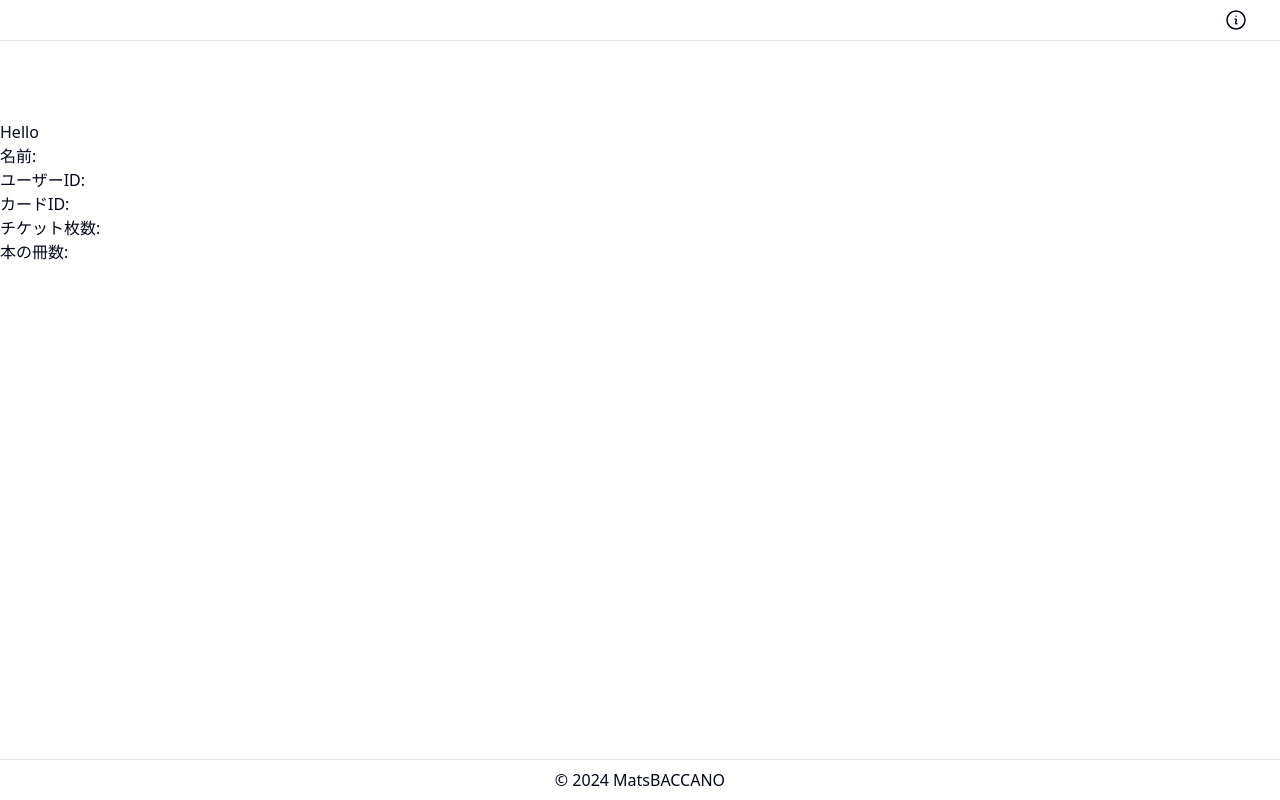
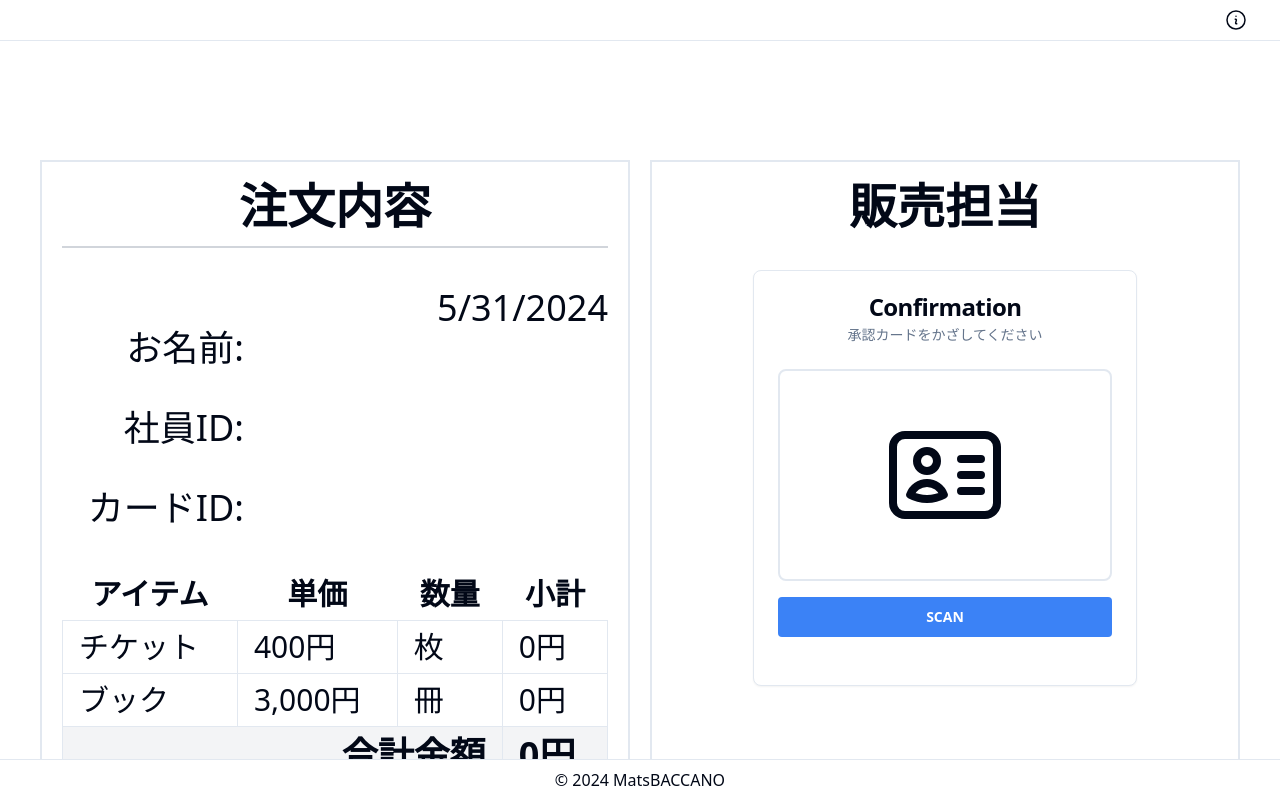
Before and after one commit to Takashi-Matsumura/nfc-ticket-purchase, a Next.js app: page /sales/1/confirm in a window 1280 px wide. Shown: the top 800 px of the page. Built offline with nearby package versions, Linux system fonts and the light colour scheme.

Commit message:
feat: Add NFC scanning functionality to sales confirmation page

```diff
--- a/src/app/sales/[id]/confirm/page.tsx
+++ b/src/app/sales/[id]/confirm/page.tsx
@@ -1,27 +1,207 @@
 "use client";
 
-import { useSearchParams } from "next/navigation";
-import React from "react";
+import { useRouter, useSearchParams } from "next/navigation";
+import React, { useState } from "react";
+
+import {
+  Card,
+  CardContent,
+  CardDescription,
+  CardFooter,
+  CardHeader,
+  CardTitle,
+} from "@/components/ui/card";
+
+import { HiOutlineIdentification } from "react-icons/hi2";
+import {
+  CancelButton,
+  CommitButton,
+  OKButton,
+} from "@/app/components/button/Buttons";
+import { getIDmStr } from "@/app/lib/nfc/rcs300.mjs";
+import { useToast } from "@/components/ui/use-toast";
+import { set } from "react-hook-form";
 
 const ConfirmPage = () => {
   const searchParams = useSearchParams();
+  const router = useRouter();
+
   const name = searchParams.get("name");
   const userid = searchParams.get("userid");
   const cardid = searchParams.get("cardid");
   const ticket = searchParams.get("ticket");
   const book = searchParams.get("book");
 
+  const [idm, setIdm] = useState<string | undefined>("");
+  const [isScanning, setIsScanning] = useState<boolean>(false);
+  const [isConfirmed, setIsConfirmed] = useState<boolean>(false);
+  const [showMessage, setShowMessage] = useState<boolean>(false);
+  const { toast } = useToast();
+
+  const handleClick = async () => {
+    setIsScanning(true);
+    try {
+      await getIDmStr(navigator).then((idmString) => {
+        if (idmString) {
+          setIdm(idmString?.replace(/\s/g, ""));
+          setIsConfirmed(true);
+        } else {
+          setIdm(undefined);
+          toast({
+            title: "Error",
+            description: "IDmが取得できませんでした",
+          });
+        }
+      });
+    } catch (e) {
+      console.error(e);
+    }
+    setIsScanning(false);
+  };
+
+  const today = new Date().toLocaleDateString();
+
+  const ticketPrice = 400; // チケットの単価
+  const bookPrice = 3000; // ブックの単価
+
+  // ticketとbookを数値に変換し、nullチェックを行う
+  const ticketCount = ticket ? parseInt(ticket, 10) : 0;
+  const bookCount = book ? parseInt(book, 10) : 0;
+
+  const ticketSubtotal = ticketCount * ticketPrice; // チケットの小計
+  const bookSubtotal = bookCount * bookPrice; // ブックの小計
+  const totalAmount = ticketSubtotal + bookSubtotal; // 合計金額
+
+  const handleOK = () => {
+    try {
+      setShowMessage(true); // メッセージを表示
+      // ここにDB登録処理を追加
+      router.push("/sales");
+    } catch (e) {
+      console.error(e);
+    }
+  };
+
+  const handleCancel = () => {
+    router.back();
+  };
+
   return (
-    <div>
-      <div>
-        <h1>Hello</h1>
-        <p>名前: {name}</p>
-        <p>ユーザーID: {userid}</p>
-        <p>カードID: {cardid}</p>
-        <p>チケット枚数: {ticket}</p>
-        <p>本の冊数: {book}</p>
+    <>
+      <div className="flex w-full p-10 space-x-5">
+        <div className="flex flex-col w-1/2 items-center border-2 p-5">
+          <h1 className="text-5xl font-bold">
+            {!isConfirmed ? "注文内容" : "領収書"}
+          </h1>
+          <hr className="w-full border-t-2 border-gray-300 mt-4" />
+          <div className="text-4xl mt-10 w-full">
+            <p className="text-right">{today}</p>
+            <div className="flex w-full">
+              <div className="flex flex-col w-1/3 text-right space-y-10">
+                <p>お名前:</p>
+                <p>社員ID:</p>
+                <p>カードID:</p>
+              </div>
+              <div className="flex flex-col w-2/3 text-left space-y-10">
+                <p className="pl-10 font-bold">{name}</p>
+                <p className="pl-10 font-bold">{userid}</p>
+                <p className="pl-10">{cardid}</p>
+              </div>
+            </div>
+          </div>
+          <table className="table-auto w-full mt-10 text-3xl">
+            <thead>
+              <tr>
+                <th className="px-4 py-2">アイテム</th>
+                <th className="px-4 py-2">単価</th>
+                <th className="px-4 py-2">数量</th>
+                <th className="px-4 py-2">小計</th>
+              </tr>
+            </thead>
+            <tbody>
+              <tr>
+                <td className="border px-4 py-2">チケット</td>
+                <td className="border px-4 py-2">
+                  {ticketPrice.toLocaleString()}円
+                </td>
+                <td className="border px-4 py-2">{ticket}枚</td>
+                <td className="border px-4 py-2">
+                  {ticketSubtotal.toLocaleString()}円
+                </td>
+              </tr>
+              <tr>
+                <td className="border px-4 py-2">ブック</td>
+                <td className="border px-4 py-2">
+                  {bookPrice.toLocaleString()}円
+                </td>
+                <td className="border px-4 py-2">{book}冊</td>
+                <td className="border px-4 py-2">
+                  {bookSubtotal.toLocaleString()}円
+                </td>
+              </tr>
+            </tbody>
+            <tfoot className="text-4xl font-semibold bg-gray-100">
+              <tr>
+                <td className="border px-4 py-2 text-right" colSpan={3}>
+                  合計金額
+                </td>
+                <td className="border px-4 py-2">
+                  {totalAmount.toLocaleString()}円
+                </td>
+              </tr>
+            </tfoot>
+          </table>
+          <div className="flex w-full items-center justify-center space-x-10 mt-20">
+            {isConfirmed && (
+              <OKButton className="w-1/2 py-10 text-2xl" onClick={handleOK}>
+                OK
+              </OKButton>
+            )}
+            <CancelButton
+              className="w-1/2 py-10 text-2xl"
+              onClick={handleCancel}
+            >
+              Cancel
+            </CancelButton>
+          </div>
+        </div>
+        <div className="flex flex-col w-1/2 items-center border-2 p-5">
+          <h1 className="text-5xl font-bold">販売担当</h1>
+          <Card className="w-96 mx-auto mt-10">
+            <CardHeader>
+              <CardTitle className="text-center">Confirmation</CardTitle>
+              <CardDescription className="text-center text-sm">
+                承認カードをかざしてください
+              </CardDescription>
+            </CardHeader>
+            <CardContent>
+              <div className="flex justify-center border-2 rounded-lg py-10">
+                <HiOutlineIdentification className="text-9xl" />
+              </div>
+              <div className="flex justify-center mt-4">
+                {isScanning ? (
+                  <p>now scaning...</p>
+                ) : (
+                  <CommitButton onClick={handleClick} className="w-full">
+                    SCAN
+                  </CommitButton>
+                )}
+              </div>
+            </CardContent>
+            <CardFooter>
+              <p className="text-center w-full">{idm}</p>
+            </CardFooter>
+          </Card>
+        </div>
       </div>
-    </div>
+      {showMessage && (
+        <div className="w-full text-center text-3xl ">
+          ご購入ありがとうございました。
+          <br />
+          またのご利用をお待ちしております。
+        </div>
+      )}
+    </>
   );
 };
 
```
